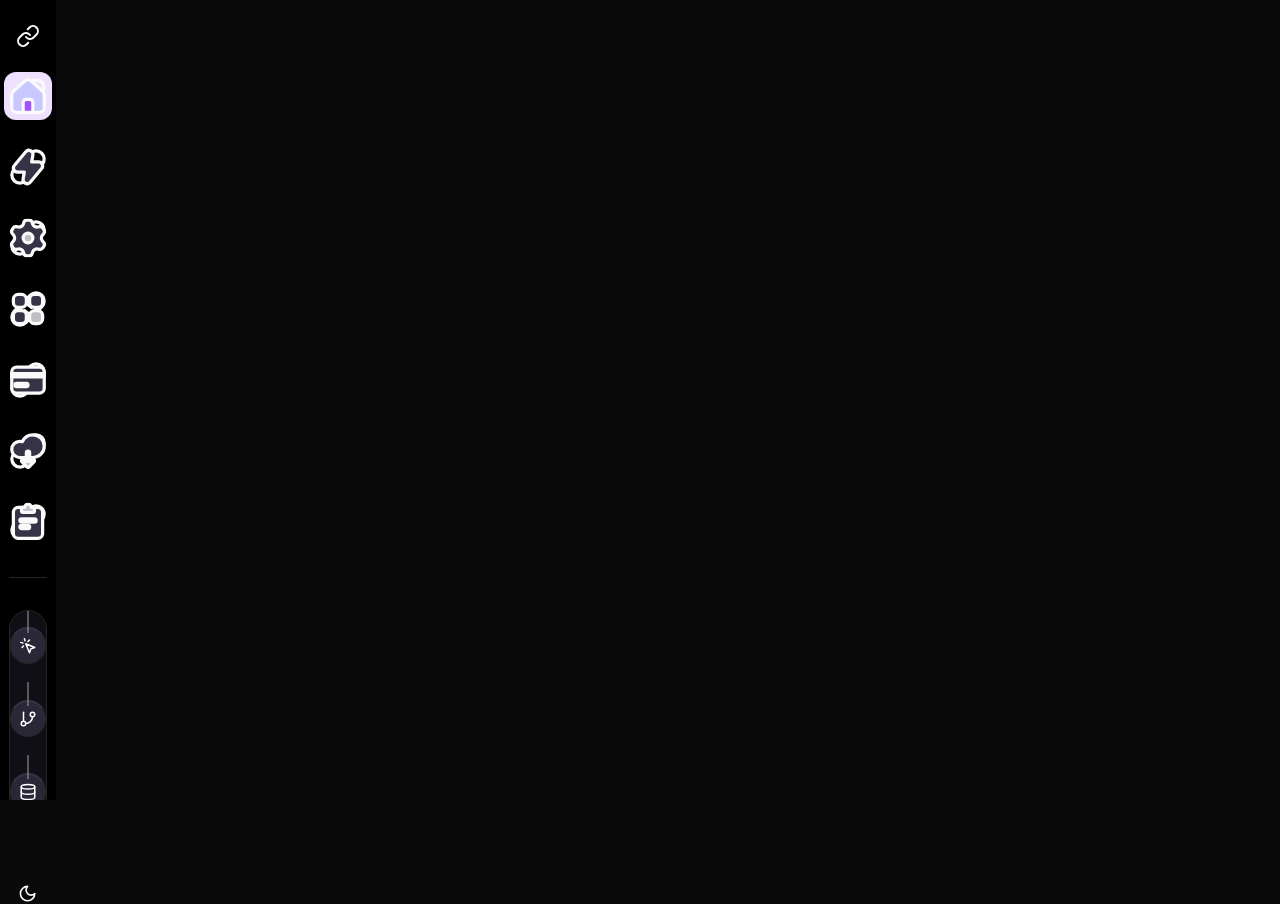
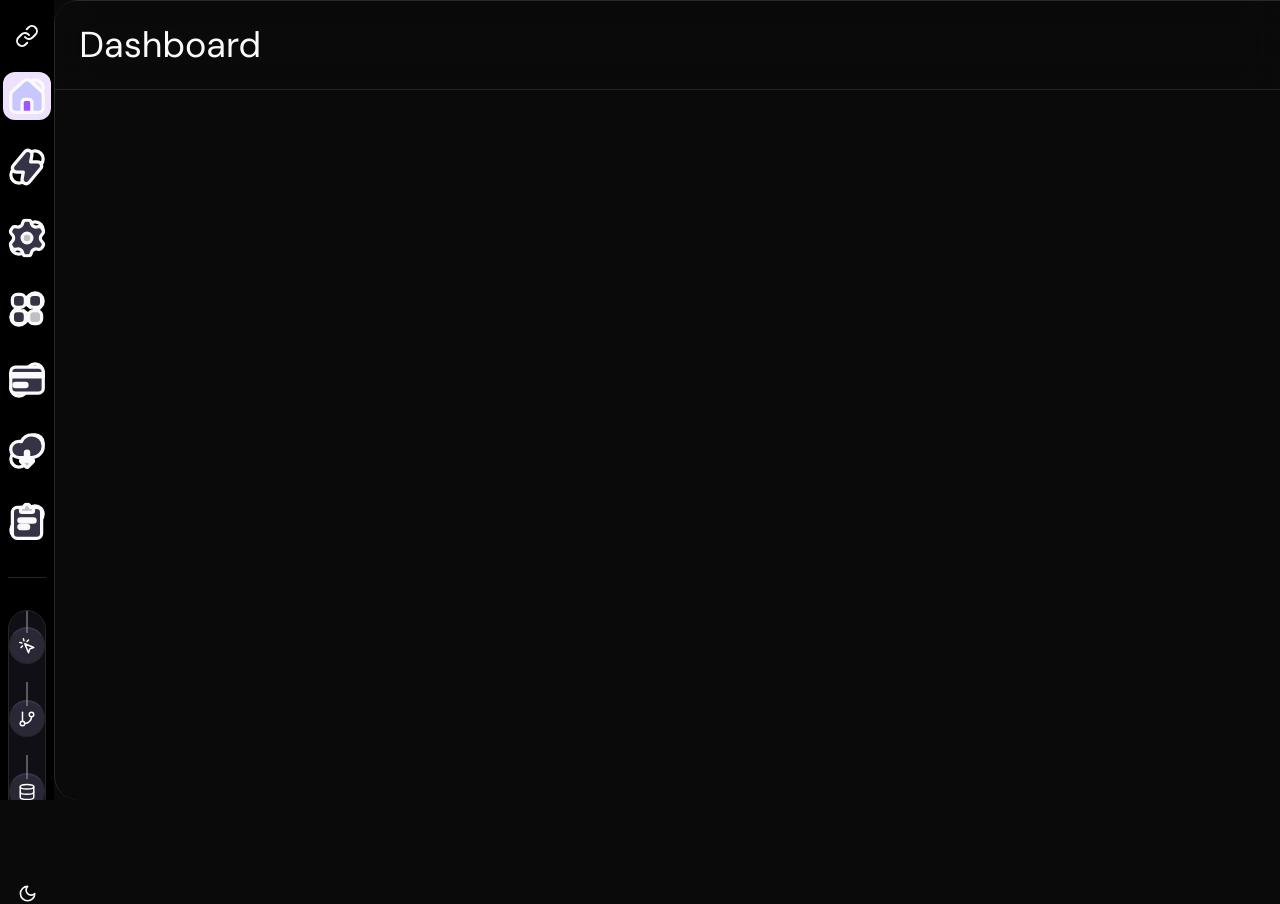
Before and after one commit to anishsoni29/SynchroSphere, a Next.js app: page /dashboard in a window 1280 px wide. Built offline with nearby package versions, Linux system fonts and the light colour scheme.

Commit message:
added the children props in the layout

```diff
--- a/src/app/(main)/layout.tsx
+++ b/src/app/(main)/layout.tsx
@@ -7,6 +7,7 @@ const Layout = (props: Props) => {
   return (
     <div className="flex overflow-hidden h-screen">
       <Sidebar />
+      <div className="w-full"> {props.children}</div>
     </div>
   );
 };
```
